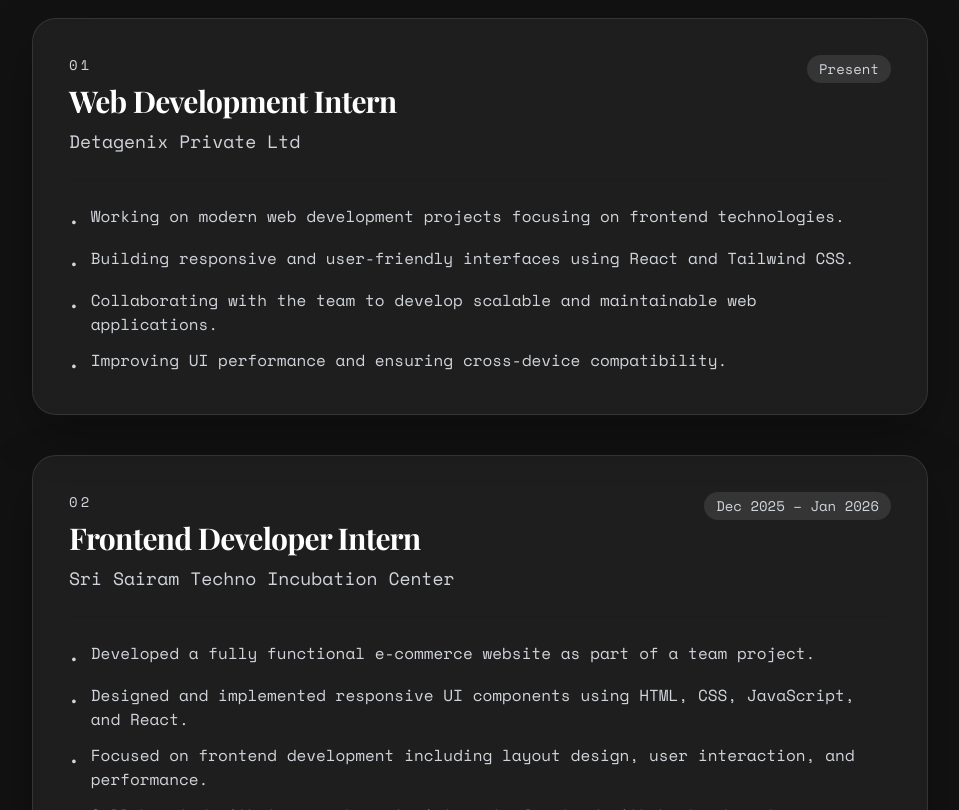
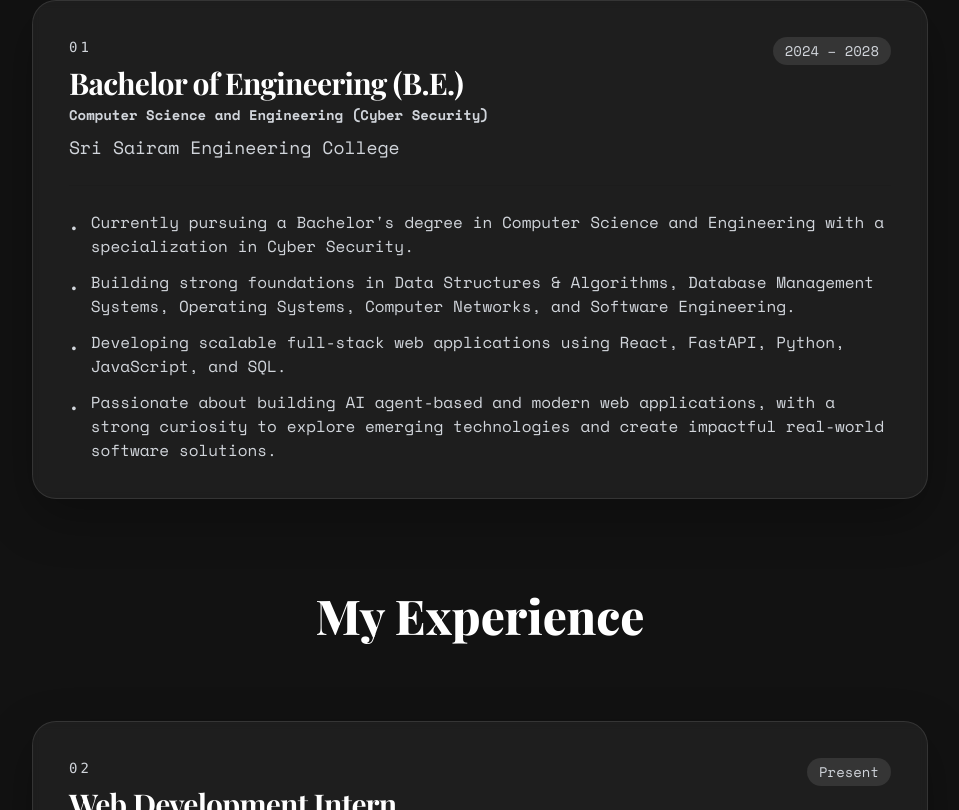
Before and after one commit to Hariprasad-1809/Portfolio, a React (Vite) app: page / in a window 1280 px wide. Shown: the part 1070-1880 px from the top of the page, without its empty margins (160-1119 px from the left). Built offline with nearby package versions, Linux system fonts and the light colour scheme.

Commit message:
Updated Education Section

```diff
--- a/src/components/Experience.jsx
+++ b/src/components/Experience.jsx
@@ -1,5 +1,20 @@
 import React from 'react';
 import { motion } from 'framer-motion';
+
+const educationData = [
+  {
+    institution: 'Sri Sairam Engineering College',
+    degree: 'Bachelor of Engineering (B.E.)',
+    department: 'Computer Science and Engineering (Cyber Security)',
+    period: '2024 – 2028',
+    points: [
+      'Currently pursuing a Bachelor\'s degree in Computer Science and Engineering with a specialization in Cyber Security.',
+      'Building strong foundations in Data Structures & Algorithms, Database Management Systems, Operating Systems, Computer Networks, and Software Engineering.',
+      'Developing scalable full-stack web applications using React, FastAPI, Python, JavaScript, and SQL.',
+      'Passionate about building AI agent-based and modern web applications, with a strong curiosity to explore emerging technologies and create impactful real-world software solutions.'
+    ]
+  }
+];
 
 const experiences = [
   {
@@ -20,7 +35,7 @@
     points: [
       'Developed a fully functional e-commerce website as part of a team project.',
       'Designed and implemented responsive UI components using HTML, CSS, JavaScript, and React.',
-      'Focused on frontend development including layout design, user interaction, and performance.',
+      'Focus on frontend development including layout design, user interaction, and performance.',
       'Collaborated with team members to integrate frontend with backend systems.'
     ]
   }
@@ -57,19 +72,80 @@
   return (
     <section id="experience" className="section-padding bg-primary/5">
       <div className="max-w-6xl mx-auto">
-        <div className="text-center mb-14 md:mb-16">
+
+        {/* Education Section */}
+        <div className="text-center mb-10 md:mb-12">
           <motion.h2
             initial={{ opacity: 0, y: 20 }}
             whileInView={{ opacity: 1, y: 0 }}
             viewport={{ once: true }}
             className="text-[2rem] md:text-[3rem] font-extrabold mb-4 text-black dark:text-white"
           >
-            My <span className="text-primary">Journey</span>
+            Education
           </motion.h2>
           <div className="w-20 h-1.5 bg-gradient-to-r from-primary to-secondary mx-auto rounded-full" />
         </div>
 
-        <div className="mx-auto max-w-4xl space-y-8 md:space-y-10">
+        <div className="mx-auto max-w-4xl space-y-8 md:space-y-10 mb-20">
+          {educationData.map((edu, index) => (
+            <motion.article
+              key={`${edu.degree}-${edu.institution}`}
+              initial={{ opacity: 0, y: 24 }}
+              whileInView={{ opacity: 1, y: 0 }}
+              viewport={{ once: true }}
+              transition={{ duration: 0.6, delay: index * 0.08 }}
+              whileHover={{ y: -6 }}
+              className="group rounded-3xl border border-black/6 dark:border-white/10 bg-white/80 dark:bg-white/5 backdrop-blur-sm shadow-[0_18px_50px_rgba(0,0,0,0.08)] dark:shadow-[0_18px_50px_rgba(0,0,0,0.28)] p-6 md:p-8 lg:p-9 transition-all duration-300 hover:shadow-[0_26px_70px_rgba(0,0,0,0.12)] dark:hover:shadow-[0_26px_70px_rgba(0,0,0,0.38)]"
+            >
+              <div className="flex flex-col gap-2 md:flex-row md:items-start md:justify-between">
+                <div>
+                  <p className="text-sm uppercase tracking-[0.22em] text-gray-900 dark:text-gray-300 mb-2 font-mono">
+                    01
+                  </p>
+                  <h3 className="text-2xl md:text-3xl font-bold tracking-tight text-black dark:text-white">
+                    {edu.degree}
+                  </h3>
+                  <p className="mt-1 text-sm font-semibold text-primary">
+                    {edu.department}
+                  </p>
+                  <p className="mt-2 text-base md:text-lg font-medium text-gray-900 dark:text-gray-300">
+                    {edu.institution}
+                  </p>
+                </div>
+
+                <span className="inline-flex w-fit items-center rounded-full px-3 py-1 text-sm text-gray-900 dark:text-gray-300 bg-black/5 dark:bg-white/10">
+                  {edu.period}
+                </span>
+              </div>
+
+              <div className="thin-divider my-5 md:my-6" />
+
+              <ul className="space-y-3">
+                {edu.points.map((point) => (
+                  <li key={point} className="flex gap-3 text-sm md:text-base leading-relaxed text-gray-900 dark:text-gray-300">
+                    <span className="text-primary mt-1.5 shrink-0">•</span>
+                    <span>{point}</span>
+                  </li>
+                ))}
+              </ul>
+            </motion.article>
+          ))}
+        </div>
+
+        {/* Experience Section */}
+        <div className="text-center mb-10 md:mb-12">
+          <motion.h2
+            initial={{ opacity: 0, y: 20 }}
+            whileInView={{ opacity: 1, y: 0 }}
+            viewport={{ once: true }}
+            className="text-[2rem] md:text-[3rem] font-extrabold mb-4 text-black dark:text-white"
+          >
+            My Experience
+          </motion.h2>
+          <div className="w-20 h-1.5 bg-gradient-to-r from-primary to-secondary mx-auto rounded-full" />
+        </div>
+
+        <div className="mx-auto max-w-4xl space-y-8 md:space-y-10 mb-20">
           {experiences.map((exp, index) => (
             <motion.article
               key={`${exp.role}-${exp.company}`}
@@ -82,8 +158,8 @@
             >
               <div className="flex flex-col gap-2 md:flex-row md:items-start md:justify-between">
                 <div>
-                  <p className="text-sm uppercase tracking-[0.22em] text-gray-900 dark:text-gray-300 mb-2">
-                    {String(index + 1).padStart(2, '0')}
+                  <p className="text-sm uppercase tracking-[0.22em] text-gray-900 dark:text-gray-300 mb-2 font-mono">
+                    {String(index + 2).padStart(2, '0')}
                   </p>
                   <h3 className="text-2xl md:text-3xl font-bold tracking-tight text-black dark:text-white">
                     {exp.role}
@@ -112,6 +188,7 @@
           ))}
         </div>
 
+        {/* Volunteer Experience Section */}
         <div className="mx-auto max-w-4xl mt-12 md:mt-14">
           <div className="text-center mb-8 md:mb-10">
             <h3 className="text-[1.75rem] md:text-[2.25rem] font-extrabold mb-3 text-black dark:text-white">Volunteer <span className="text-primary">Experience</span></h3>
@@ -131,7 +208,7 @@
               >
                 <div className="flex flex-col gap-2 md:flex-row md:items-start md:justify-between">
                   <div>
-                    <p className="text-sm uppercase tracking-[0.22em] text-gray-900 dark:text-gray-300 mb-2">
+                    <p className="text-sm uppercase tracking-[0.22em] text-gray-900 dark:text-gray-300 mb-2 font-mono">
                       {String(index + 1).padStart(2, '0')}
                     </p>
                     <h4 className="text-2xl md:text-3xl font-bold tracking-tight text-black dark:text-white">
@@ -161,6 +238,7 @@
             ))}
           </div>
         </div>
+
       </div>
     </section>
   );
```
